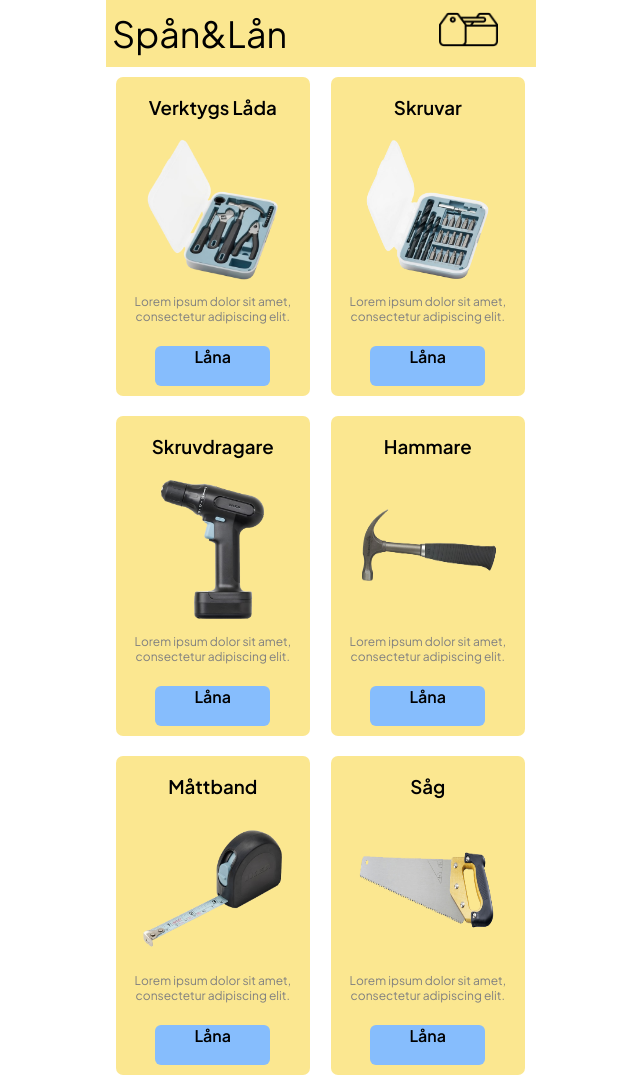
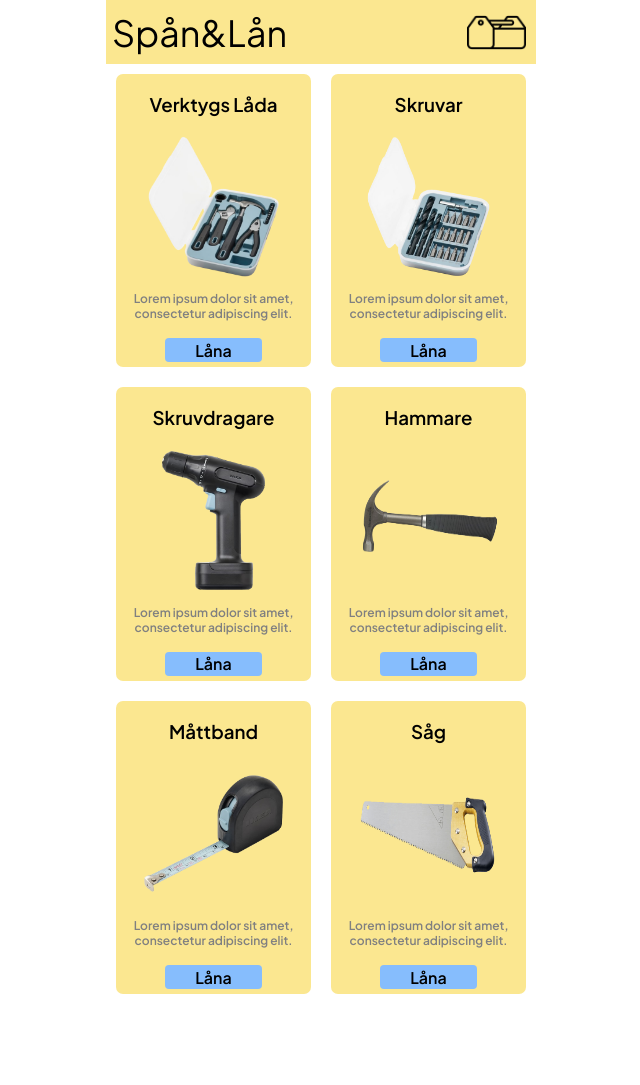
Before and after one commit to xievous/verktygsbibliotek_examination, a plain HTML site: page index.html in a window 1280 px wide. Shown: the whole page, without its empty margins (319-959 px from the left). After the commit the page ends 1004 px from the top, so only its background shows below. Drawn offline with Linux system fonts and the light colour scheme.

Commit message:
final commit

```diff
--- a/css/components.css
+++ b/css/components.css
@@ -12,6 +12,7 @@
   background-color: var(--short_bread);
   width: 100%;
   display: flex;
+  height: 8vh;
 }
 
 .navigation article {
@@ -23,12 +24,60 @@
 }
 
 .navigation img {
-  margin-left: 7rem;
+  float: right;
+  margin-right: 5%;
   height: 59px;
   width: 59px;
 }
 
-/* Main section */
+/* Button Komponenter */
+
+.button_borrow {
+  font-family: "Plus Jakarta Sans", sans-serif;
+  background-color: var(--overall_blue);
+  width: 50%;
+  height: 3vh;
+  border-radius: 4px;
+  border-style: none;
+  margin: 5px;
+}
+
+.button_borrow a {
+  color: #000000;
+  text-decoration: none;
+  text-align: center;
+  font-weight: var(--semi-bold);
+  font-size: 1rem;
+}
+
+.button__variant {
+  display: flex;
+  justify-content: space-between;
+  padding-bottom: 5%;
+}
+
+.button__variant a {
+  display: block;
+  text-align: center;
+  text-decoration: none;
+  color: #000000;
+  background-color: var(--overall_blue);
+  padding: 3%;
+  width: 40%;
+  border-radius: 4px;
+}
+
+/* Text stilar */
+
+.desc {
+  color: var(--desc_gray);
+  font-size: var(--prod_desc);
+  font-weight: var(--semi-bold);
+  text-align: center;
+}
+
+/* Huvud sidan */
+
 .verktyg {
   display: grid;
   grid-template-columns: repeat(2, 1fr);
@@ -39,7 +88,6 @@
   flex-direction: column;
   justify-content: center;
   align-items: center;
-  width: 90%;
   margin: 10px;
   border-radius: 7px;
   background-color: var(--short_bread);
@@ -50,38 +98,19 @@
   width: 145px;
 }
 
-.verktyg__card p {
-  color: var(--desc_gray);
-  font-size: var(--prod_desc);
-  text-align: center;
-}
-
-.verktyg__card a {
-  color: #000000;
-  text-decoration: none;
-  text-align: center;
-  font-weight: var(--semi-bold);
-  margin: 10px;
-  border-radius: 6px;
-  height: 5vh;
-  width: 9vw;
-  background-color: var(--overall_blue);
-}
+/* Översikt Sidan */
 
 .loaned__row {
   display: grid;
   grid-template-columns: repeat(2, 1fr);
   background-color: var(--short_bread);
   border-radius: 4px;
-  height: 20vh;
+  height: 10vh;
   margin-bottom: 25px;
 }
 
 .loaned__row__img {
-  margin-top: auto;
-  margin-bottom: auto;
-  margin-left: auto;
-  margin-right: auto;
+  margin: auto;
 }
 
 .loaned__row img {
@@ -90,12 +119,11 @@
 }
 
 .loaned__row__content {
-  width: 20vw;
   display: flex;
   justify-content: center;
   align-items: center;
   flex-direction: column;
-  margin-right: 3%;
+  margin-right: 15%;
 }
 
 .content__header {
@@ -119,12 +147,6 @@
   border-left: #000000 solid 2px;
 }
 
-.loaned__row__content p {
-  font-size: var(--prod_desc);
-  color: var(--desc_gray);
-  text-align: center;
-  width: 15vw;
-}
 .retrieve p {
   border-top: #d9d9d9 2px solid;
   border-bottom: #d9d9d9 2px solid;
@@ -134,22 +156,7 @@
   padding-bottom: 10px;
 }
 
-.button__variant {
-  display: flex;
-  justify-content: space-between;
-  padding-bottom: 5%;
-}
-
-.button__variant a {
-  display: block;
-  text-align: center;
-  text-decoration: none;
-  color: #000000;
-  background-color: var(--overall_blue);
-  padding: 3%;
-  width: 40%;
-  border-radius: 4px;
-}
+/* Bekräftelse Sidan */
 
 .confirmation {
   padding-bottom: 3%;
@@ -190,7 +197,3 @@
 .confirmation__row__content h1 {
   margin: 3%;
 }
-
-.confirmation__row__content p {
-  font-size: 16px;
-}
--- a/css/style.css
+++ b/css/style.css
@@ -8,9 +8,11 @@
 }
 
 body {
+  display: grid;
+  grid-template-columns: auto;
+  grid-template-rows: auto;
   margin: 0;
   width: 430px;
-  height: 100vh;
   margin-left: auto;
   margin-right: auto;
   font-family: "Plus Jakarta Sans", sans-serif;
--- a/index.html
+++ b/index.html
@@ -14,55 +14,67 @@
     />
   </head>
   <body>
-    <section class="navigation">
+    <nav class="navigation">
       <article class="title">Spån&Lån</article>
-      <article class="image__container">
-        <img src="img/toolbox.png" alt="" />
+      <article>
+        <a href="loan_sum.html"><img src="img/toolbox.png" alt="" /></a>
       </article>
-    </section>
+    </nav>
+
     <section class="verktyg">
       <article class="verktyg__card">
         <h1>Verktygs Låda</h1>
         <img src="img/verktygslada.png" alt="" />
-        <p>Lorem ipsum dolor sit amet, consectetur adipiscing elit.</p>
-        <a href="loan_sum.html">Låna</a>
+        <p class="desc">
+          Lorem ipsum dolor sit amet, consectetur adipiscing elit.
+        </p>
+        <button class="button_borrow"><a href="loan_sum.html">Låna</a></button>
       </article>
 
       <article class="verktyg__card">
         <h1>Skruvar</h1>
         <img src="img/trixig.png" alt="" />
-        <p>Lorem ipsum dolor sit amet, consectetur adipiscing elit.</p>
-        <a href="loan_sum.html">Låna</a>
+        <p class="desc">
+          Lorem ipsum dolor sit amet, consectetur adipiscing elit.
+        </p>
+        <button class="button_borrow"><a href="loan_sum.html">Låna</a></button>
       </article>
 
       <article class="verktyg__card">
         <h1>Skruvdragare</h1>
         <img src="img/skruvdragare.png" alt="" />
-        <p>Lorem ipsum dolor sit amet, consectetur adipiscing elit.</p>
-        <a href="loan_sum.html">Låna</a>
+        <p class="desc">
+          Lorem ipsum dolor sit amet, consectetur adipiscing elit.
+        </p>
+        <button class="button_borrow"><a href="loan_sum.html">Låna</a></button>
       </article>
 
       <article class="verktyg__card">
         <h1>Hammare</h1>
         <img src="img/hammare.png" alt="" />
-        <p>Lorem ipsum dolor sit amet, consectetur adipiscing elit.</p>
-        <a href="loan_sum.html">Låna</a>
+        <p class="desc">
+          Lorem ipsum dolor sit amet, consectetur adipiscing elit.
+        </p>
+        <button class="button_borrow"><a href="loan_sum.html">Låna</a></button>
       </article>
 
       <article class="verktyg__card">
         <h1>Måttband</h1>
         <img src="img/mattband.png" alt="" />
-        <p>Lorem ipsum dolor sit amet, consectetur adipiscing elit.</p>
-        <a href="loan_sum.html">Låna</a>
+        <p class="desc">
+          Lorem ipsum dolor sit amet, consectetur adipiscing elit.
+        </p>
+        <button class="button_borrow"><a href="loan_sum.html">Låna</a></button>
       </article>
 
       <article class="verktyg__card">
         <h1>Såg</h1>
         <img src="img/sag.png" alt="" />
-        <p>Lorem ipsum dolor sit amet, consectetur adipiscing elit.</p>
-        <a href="loan_sum.html">Låna</a>
+        <p class="desc">
+          Lorem ipsum dolor sit amet, consectetur adipiscing elit.
+        </p>
+        <button class="button_borrow"><a href="loan_sum.html">Låna</a></button>
       </article>
     </section>
-
   </body>
 </html>
```
Also changed, not shown: loan_sum.html (+14 -6 lines).
